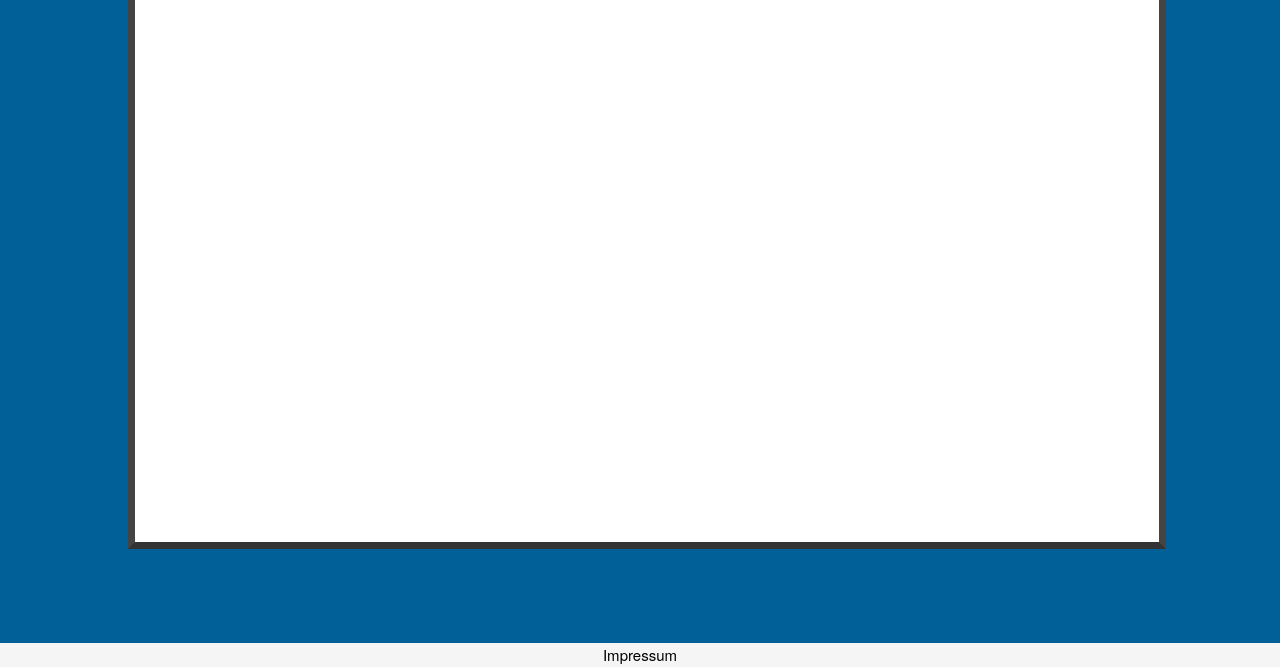
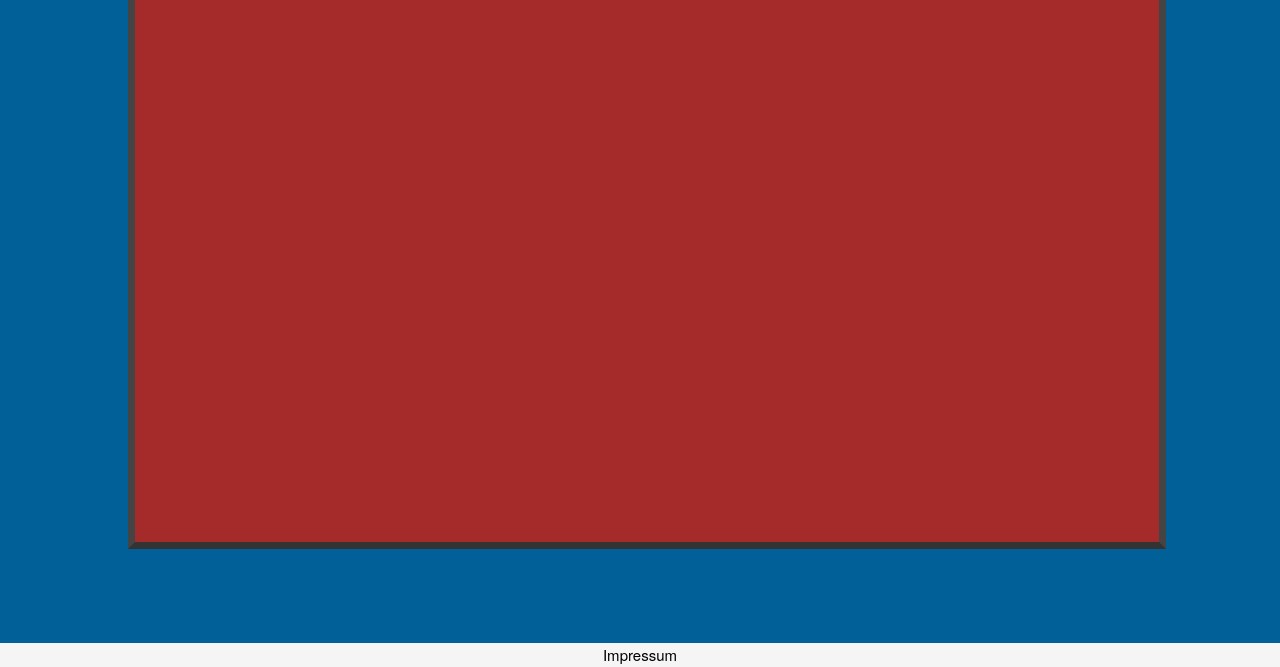
Before and after one commit to Kladan/Whiteboard, a plain HTML site: page index.html in a window 1280 px wide. Shown: the part 133-800 px from the top of the page. Drawn offline with nearby package versions, Linux system fonts and the light colour scheme.

Commit message:
Funktion zur Änderung der Hintergrundfarbe des Whiteboards

```diff
--- a/index.html
+++ b/index.html
@@ -61,6 +61,8 @@
 
             });
 
+            $.fn.whiteboard.changeBackground();
+
           //  InitThis();
             $(document).keydown(function(e){
                 if (e.which == 13){
--- a/whiteboard.js
+++ b/whiteboard.js
@@ -63,6 +63,12 @@
         context.setTransform(1, 0, 0, 1, 0, 0);
         context.clearRect(0, 0, context.canvas.width, context.canvas.height);
     }
+
+    $.fn.whiteboard.changeBackground = function(){
+        $("#whiteboard").css("background-color", "brown");
+    }
+
+
 }(jQuery));
 
 
```
